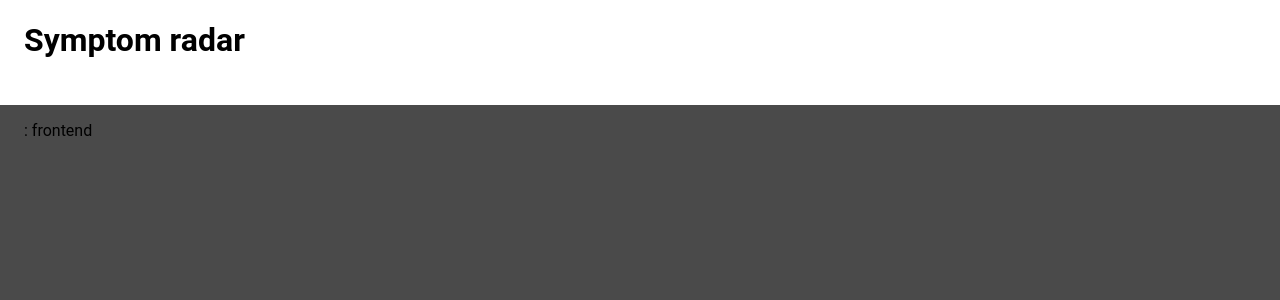
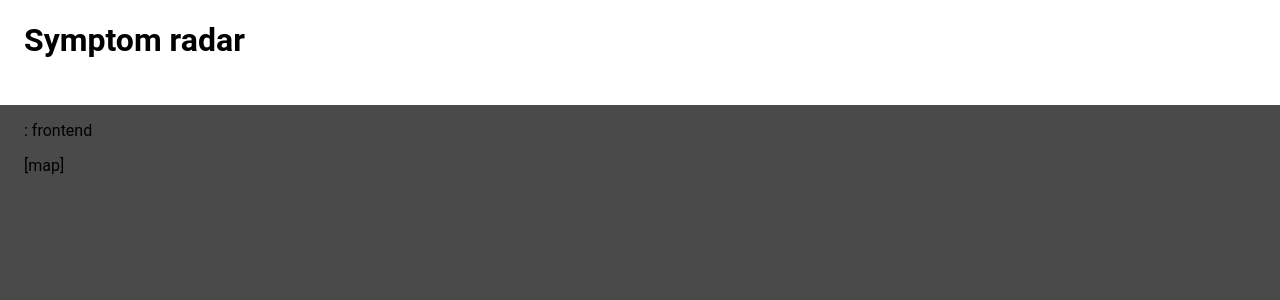
Before and after one commit to futurice/symptomradar, a React (Create React App) app in the folder frontend/: page / in a window 1280 px wide. Shown: the top 300 px of the page. Built offline with nearby package versions, Linux system fonts and the light colour scheme.

Commit message:
Add map component placeholder

```diff
--- a/frontend/src/App.tsx
+++ b/frontend/src/App.tsx
@@ -2,6 +2,7 @@ import React from 'react';
 import styled, { createGlobalStyle } from 'styled-components';
 import { KEY } from './common/const';
 import Header from './Header';
+import Map from './Map';
 
 const GlobalStyles = createGlobalStyle`
   @import url('https://fonts.googleapis.com/css?family=Roboto');
@@ -35,6 +36,7 @@ function App() {
       <Header />
       <Main>
         <p>{KEY}: frontend</p>
+        <Map />
       </Main>
     </AppContainer>
   );
--- /dev/null
+++ b/frontend/src/Map.tsx
@@ -0,0 +1,14 @@
+import React from 'react';
+import styled from 'styled-components';
+
+const MapContainer = styled.div``;
+
+function Map() {
+  return (
+    <MapContainer>
+      <p>[map]</p>
+    </MapContainer>
+  );
+}
+
+export default Map;
```
